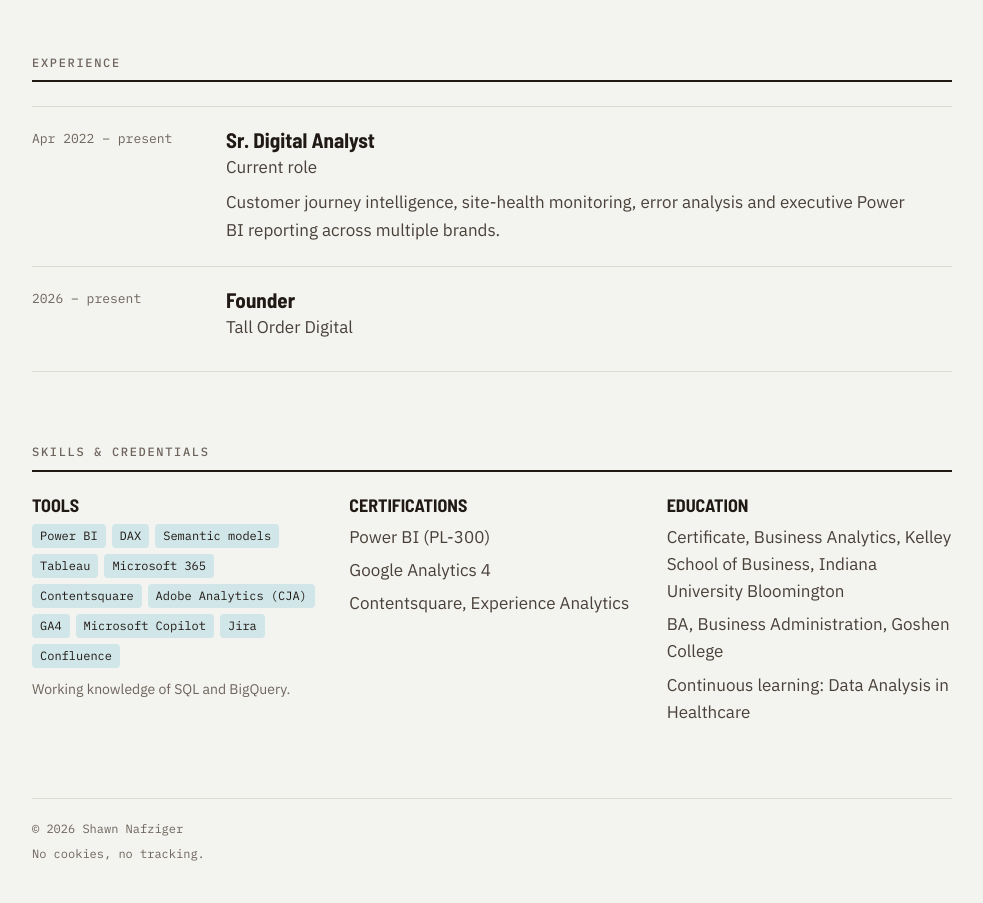
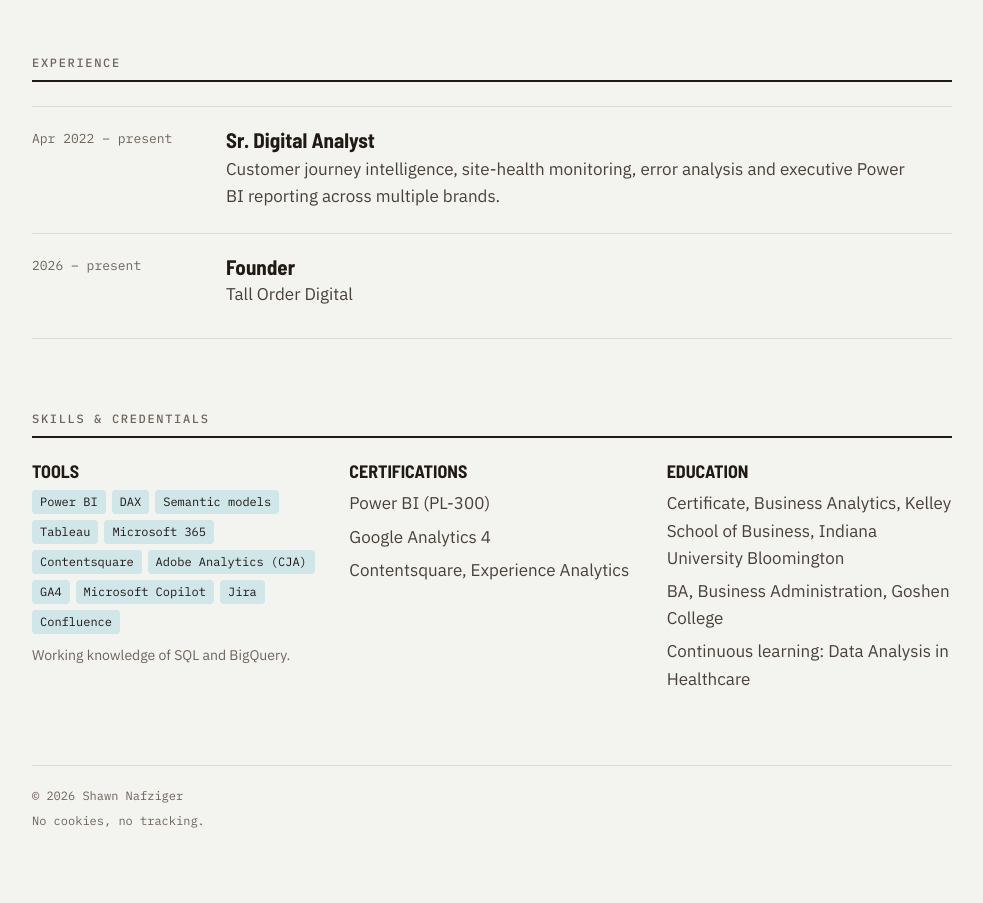
Before and after one commit to shawn-nafziger/shawnnafziger-site, a plain HTML site: page profile/index.html in a window 1280 px wide. Shown: the part 1960-2863 px from the top of the page, without its empty margins (148-1131 px from the left). After the commit the page ends 2830 px from the top, so only its background shows below. Drawn offline with Linux system fonts and the light colour scheme.

Commit message:
Profile: drop the 'Current role' line
Co-Authored-By: Claude Opus 5.5 <noreply@anthropic.com>
Claude-Session: https://claude.ai/code/session_013US6L7M2NamMQ4bBxGx1R9

```diff
--- a/assets/site.css
+++ b/assets/site.css
@@ -118,6 +118,7 @@ a.card:hover h3 { color: var(--amber); }
 .role .when { font: 400 13px/1.6 var(--font-data); color: var(--ink-3); }
 .role h3 { font-size: 21px; }
 .role .org { color: var(--ink-2); margin: 4px 0 8px; }
+.role h3 + p { margin-top: 6px; }
 .role p:not(.org) { color: var(--ink-2); max-width: 40em; }
 @media (max-width: 600px) { .role { grid-template-columns: 1fr; } }
 .skills { display: grid; grid-template-columns: repeat(auto-fit, minmax(min(100%, 260px), 1fr)); gap: 24px 32px; }
--- a/profile/index.html
+++ b/profile/index.html
@@ -56,7 +56,7 @@
 <section>
   <div class="section-head"><p class="kicker">Experience</p></div>
   <div class="timeline">
-    <div class="role"><span class="when">Apr 2022 – present</span><div><h3>Sr. Digital Analyst</h3><p class="org">Current role</p><p>Customer journey intelligence, site-health monitoring, error analysis and executive Power BI reporting across multiple brands.</p></div></div>
+    <div class="role"><span class="when">Apr 2022 – present</span><div><h3>Sr. Digital Analyst</h3><p>Customer journey intelligence, site-health monitoring, error analysis and executive Power BI reporting across multiple brands.</p></div></div>
     <div class="role"><span class="when">2026 – present</span><div><h3>Founder</h3><p class="org">Tall Order Digital</p></div></div>
   </div>
 </section>
```
Also changed, not shown: 1 other file.
